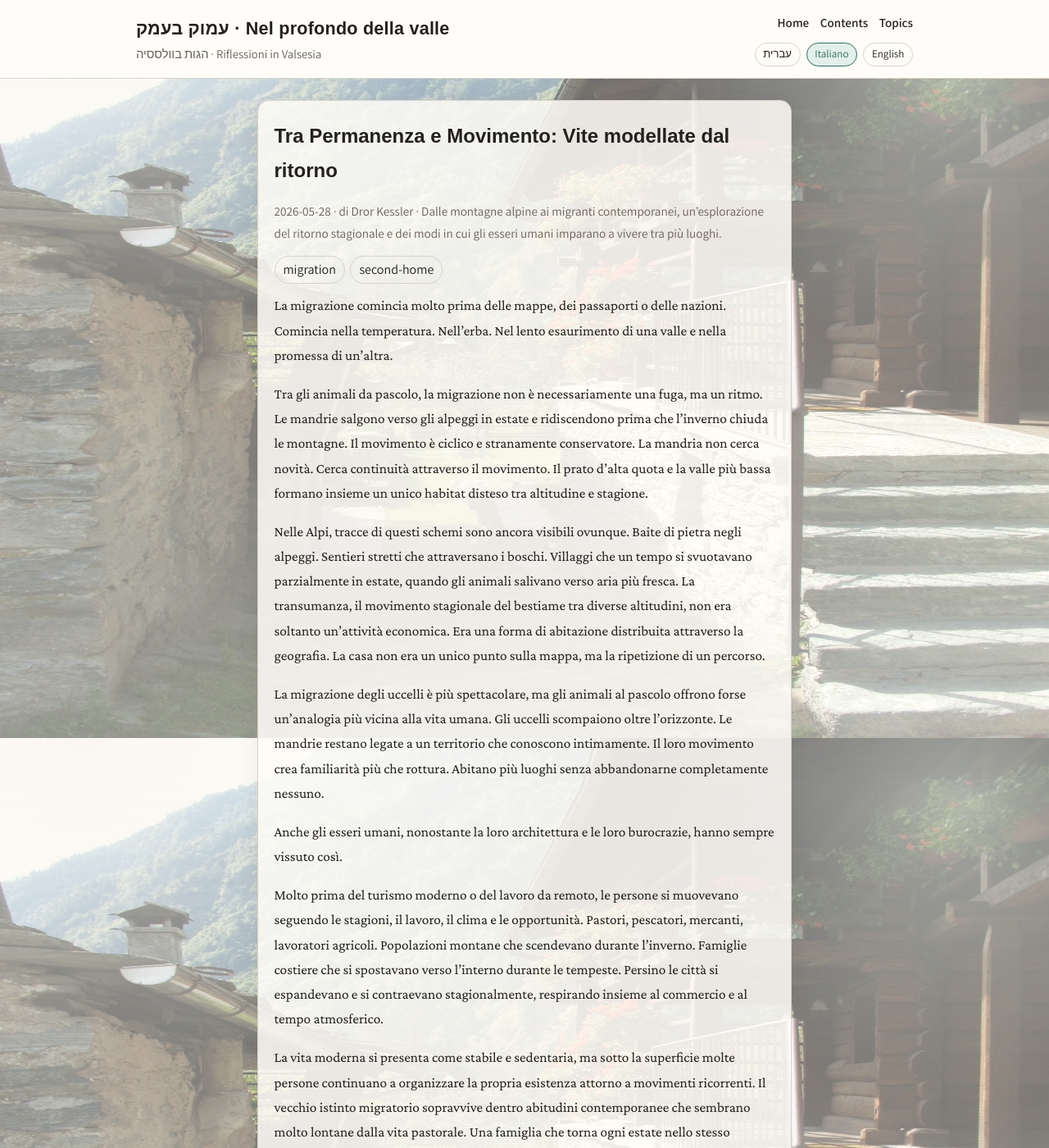
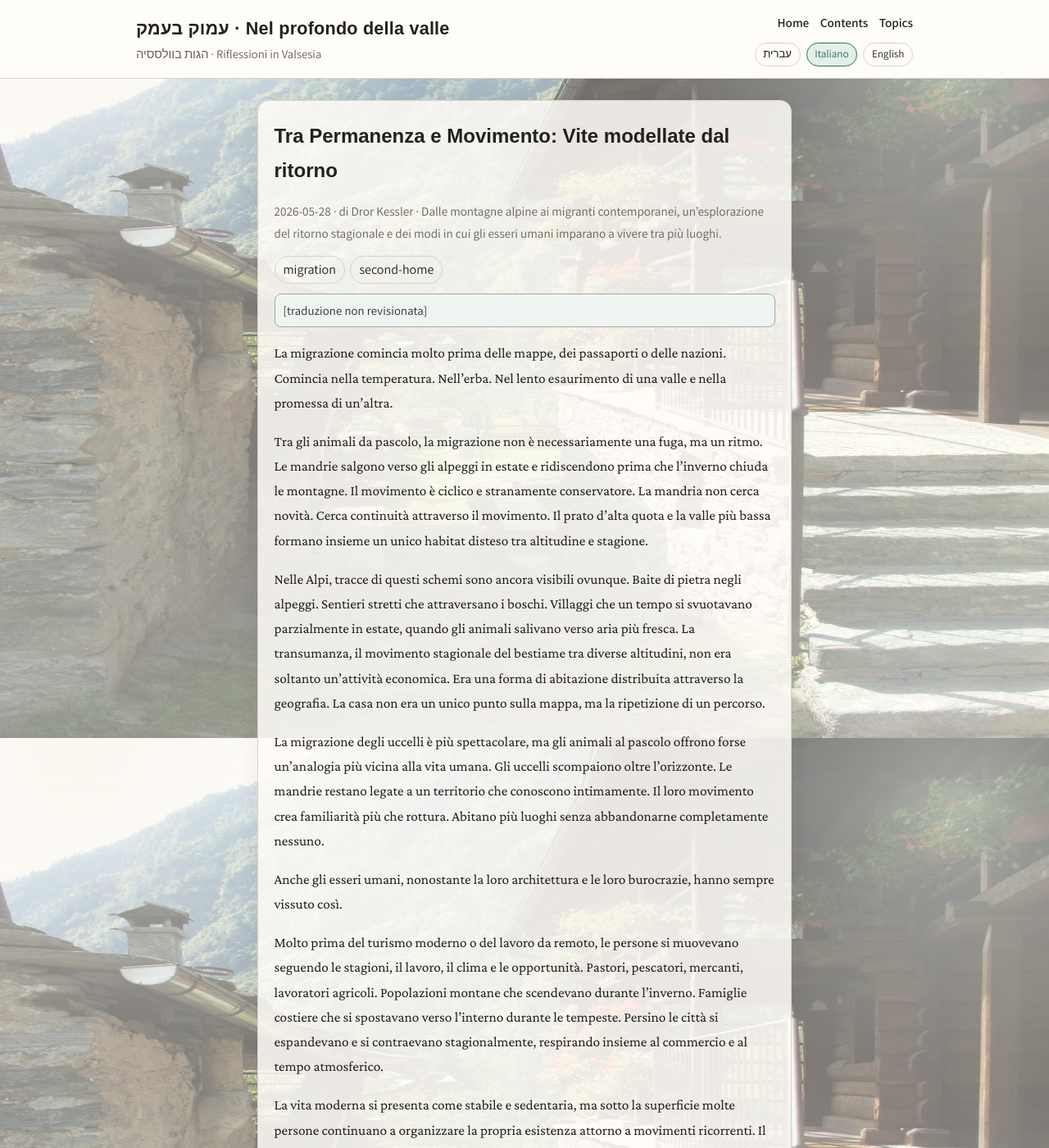
Before and after one commit to dror27/valsesia, a Jekyll site: the page built from _essays_it/the_rhythm_of_return.md, in a window 1280 px wide and 1400 px high. Shown: the whole window at 82% size. Built offline with Jekyll 4.4.1, drawn with Linux system fonts in a browser that asks for light colours; some web fonts are replaced; some of the changed text lies outside the part shown.

Commit message:
unaudited translation indicator

```diff
--- a/_config.yml
+++ b/_config.yml
@@ -26,6 +26,7 @@ defaults:
       layout: essay
       lang: he
       text_dir: rtl
+      unaudited_translation: false
   - scope:
       path: ""
       type: essays_it
@@ -33,6 +34,7 @@ defaults:
       layout: essay
       lang: it
       text_dir: ltr
+      unaudited_translation: false
   - scope:
       path: ""
       type: essays_en
@@ -40,6 +42,7 @@ defaults:
       layout: essay
       lang: en
       text_dir: ltr
+      unaudited_translation: false
 
 exclude:
   - README.md
--- a/_layouts/essay.html
+++ b/_layouts/essay.html
@@ -28,6 +28,17 @@ layout: default
     {% endif %}
   </header>
   <section class="essay-content">
+    {% if page.unaudited_translation %}
+      <p class="translation-warning">
+        {% if page.lang == 'he' %}
+          [תרגום לא מבוקר]
+        {% elsif page.lang == 'it' %}
+          [traduzione non revisionata]
+        {% else %}
+          [unaudited translation]
+        {% endif %}
+      </p>
+    {% endif %}
     {{ content }}
   </section>
   {% if page.related_reading %}
--- a/assets/css/style.css
+++ b/assets/css/style.css
@@ -462,6 +462,18 @@ button:focus-visible {
   font-size: 1.08rem;
 }
 
+.translation-warning {
+  margin: 0 0 0.9rem;
+  padding: 0.42rem 0.62rem;
+  border: 1px solid color-mix(in oklab, var(--accent) 35%, var(--border));
+  border-radius: 8px;
+  background: color-mix(in oklab, var(--accent-soft) 62%, white);
+  color: color-mix(in oklab, var(--ink) 78%, var(--accent));
+  font-family: "Assistant", sans-serif;
+  font-size: 0.92rem;
+  letter-spacing: 0.01em;
+}
+
 .essay-content p {
   margin: 0;
 }
```
Also changed, not shown: _essays_it/the_rhythm_of_return.md (+1 -2 lines).
